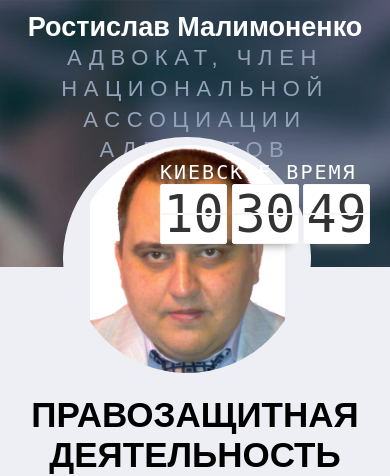
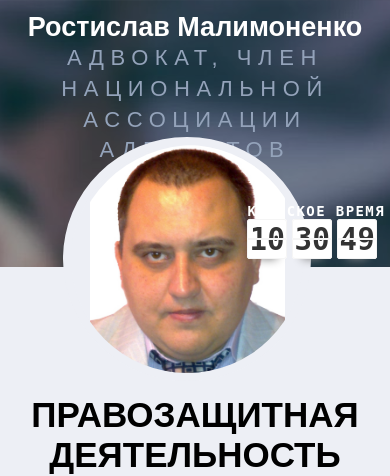
Before and after one commit to oleh1/new_site2, a PHP site: page / in a window 390 px wide. Shown: the top 476 px of the page. Run offline with PHP 8.4, Linux system fonts and the light colour scheme; some libraries are stand-ins or nearby versions; some web fonts are replaced.

Commit message:
fix time

```diff
--- a/index.php
+++ b/index.php
@@ -674,6 +674,38 @@ margin: 0;
         color: white;
         font-size: 2em;
     }
+
+    @media screen and (max-width:727px) {
+
+        .flipClock{
+            width: 130px;
+        }
+        .flipUnitContainer {
+            width: 40px;
+            height: 40px;
+        }
+        .flipCard {
+            width: 40px;
+            height: 20px;
+        }
+        .flipCard span {
+            font-size: 29px;
+            font-weight: bolder;
+        }
+        .upperCard span, .lowerCard span {
+            font-size: 29px;
+            font-weight: bolder;
+        }
+        #root header > div{
+            font-size: 14px;
+            font-weight: bold;
+        }
+        #root{
+            top: 203px;
+            right: 5px;
+        }
+
+    }
 </style>
 
 
```
